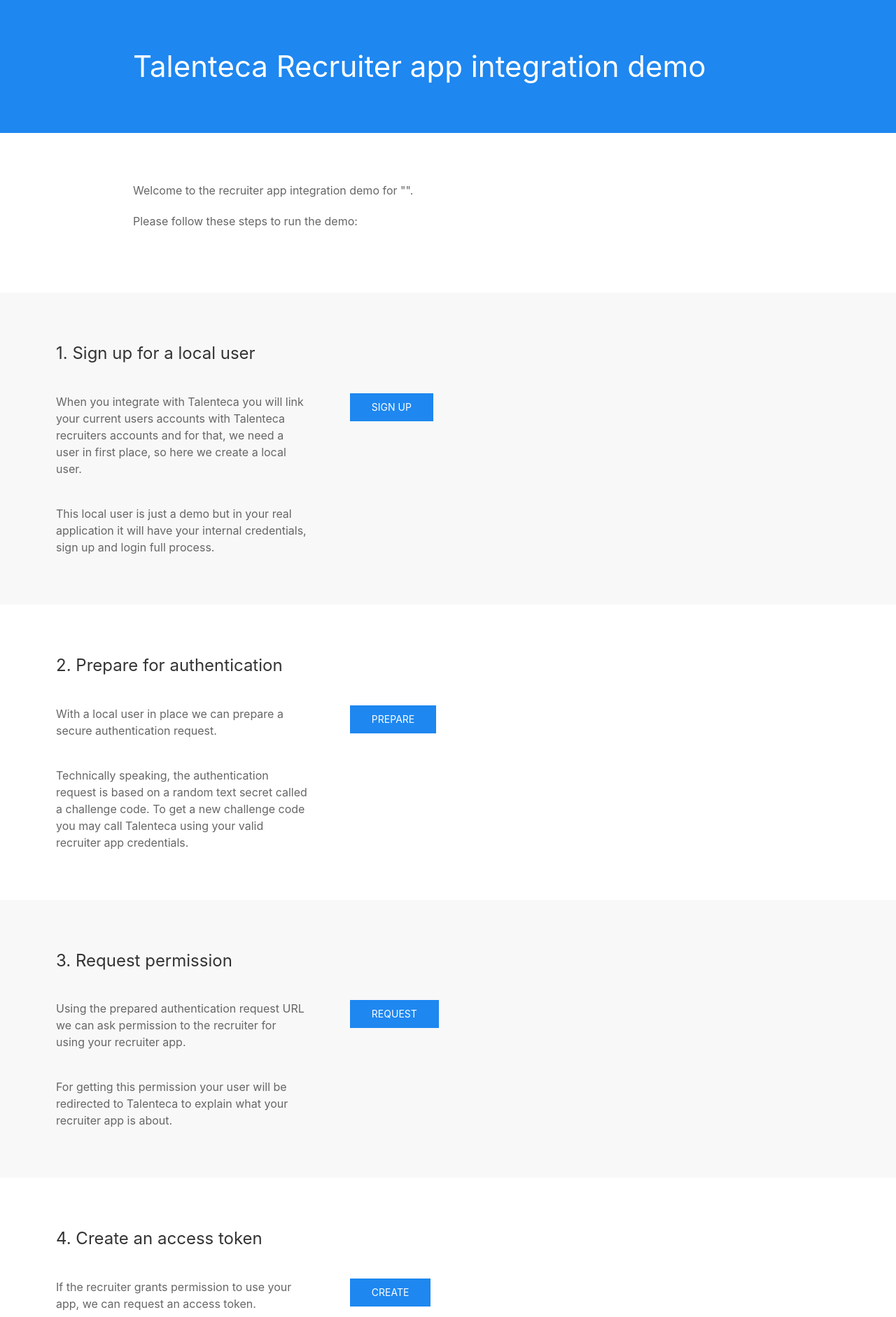
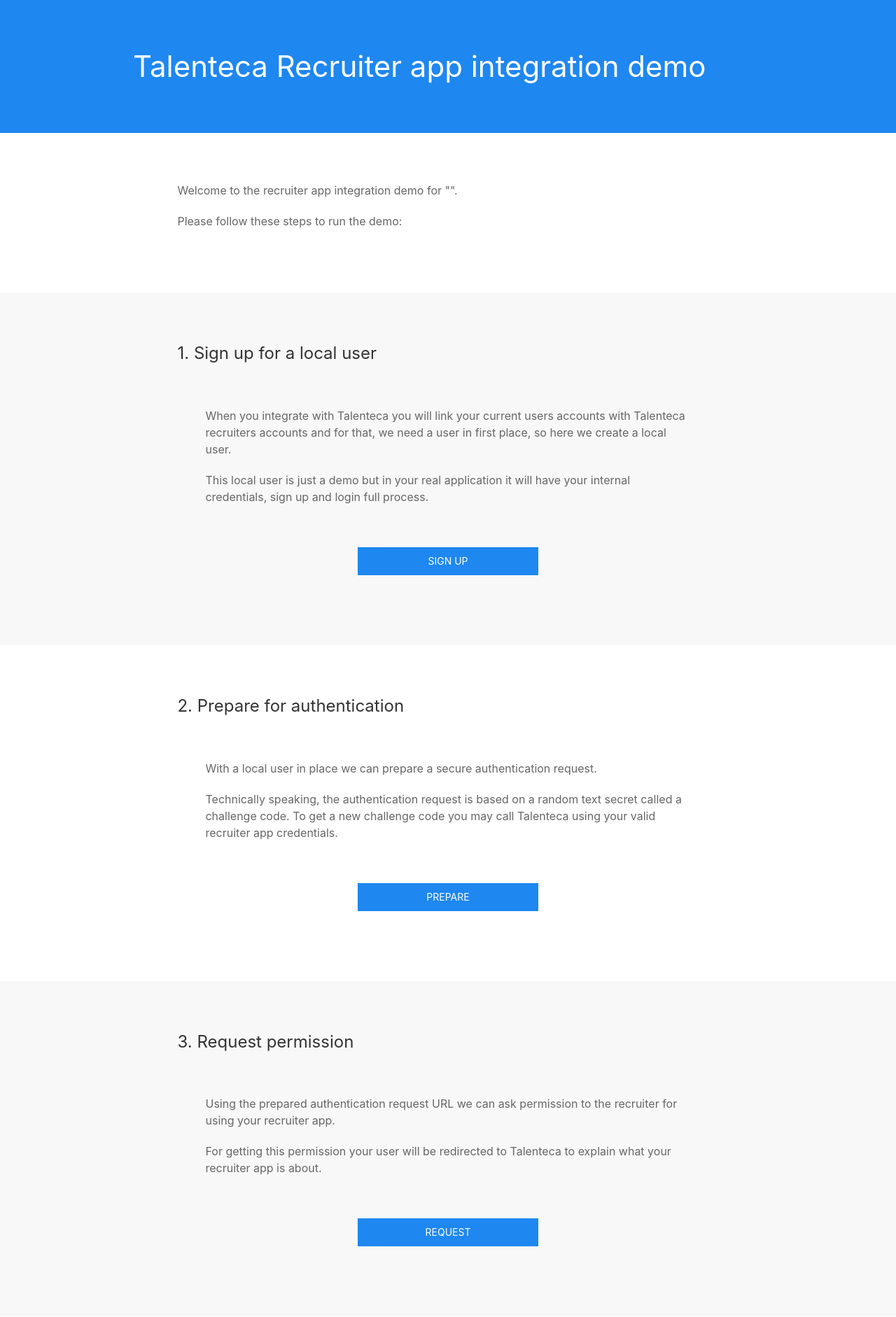
Before and after one commit to talenteca/tk-recruiter-app-sample-php, a PHP site: template layout/views/demo.php in a window 1280 px wide. Shown: the top 1882 px of the page at 70% size. Run offline with PHP 8.4, Linux system fonts and the light colour scheme; the template is opened without the code that fills it, so the values that code supplies are empty; some libraries are stand-ins or nearby versions.

Commit message:
Reorganizing layout

```diff
--- a/layout/views/demo.php
+++ b/layout/views/demo.php
@@ -4,7 +4,7 @@
   </div>
 </div>
 <div class="uk-section uk-section-default">
-  <div class="uk-container uk-container-small">
+  <div class="uk-container uk-width-2-3 uk-container-small">
     <div>
       <p class="uk-text-default">
         Welcome to the recruiter app integration demo for "<?= $recruiter_app_info->app_name ?>".
@@ -18,82 +18,82 @@
   </div>
 </div>
 <div class="uk-section uk-section-muted">
-    <div class="uk-container uk-align-right">
+  <div class="uk-container uk-width-2-3 uk-align-center">
     <h3 id="demo-1">1. Sign up for a local user</h3>
-        <div class="uk-grid-match uk-child-width-1-3@m" uk-grid>
-          <div class="uk-margin-top">
+    <div>
+      <div class="uk-padding">
         <p>When you integrate with Talenteca you will link your current users accounts with Talenteca recruiters accounts and for that, we need a user in first place, so here we create a local user.</p>
         <p>This local user is just a demo but in your real application it will have your internal credentials, sign up and login full process.</p>
       </div>
       <div>
-                <p class="uk-margin-top uk-margin-left"><a class="uk-button uk-button-primary" href="/?action=demo-signup">Sign up</a></p>
+        <a class="uk-button uk-width-1-3@m uk-button-primary uk-align-center" href="/?action=demo-signup">Sign up</a>
       </div>
     </div>
   </div>
 </div>
 <div class="uk-section uk-section-default">
-    <div class="uk-container uk-align-right">
+  <div class="uk-container uk-width-2-3 uk-align-center">
     <h3 id="demo-2">2. Prepare for authentication</h3>
-        <div class="uk-grid-match uk-child-width-1-3@m" uk-grid>
-          <div class="uk-margin-top">
+    <div>
+      <div class="uk-padding">
         <p>With a local user in place we can prepare a secure authentication request.</p>
         <p>Technically speaking, the authentication request is based on a random text secret called a challenge code. To get a new challenge code you may call Talenteca using your valid recruiter app credentials.</p>
       </div>
       <div>
-                <p class="uk-margin-top uk-margin-left"><a class="uk-button uk-button-primary" href="/?action=demo-prepare-auth">Prepare</a></p>
+        <a class="uk-button uk-width-1-3@m uk-button-primary uk-align-center" href="/?action=demo-prepare-auth">Prepare</a>
       </div>
     </div>
   </div>
 </div>
 <div class="uk-section uk-section-muted">
-    <div class="uk-container uk-align-right">
+  <div class="uk-container uk-width-2-3 uk-align-center">
     <h3 id="demo-3">3. Request permission</h3>
-        <div class="uk-grid-match uk-child-width-1-3@m" uk-grid>
-          <div class="uk-margin-top">
+    <div>
+      <div class="uk-padding">
         <p>Using the prepared authentication request URL we can ask permission to the recruiter for using your recruiter app.</p>
-                <p>For getting this permission your user will be redirected to Talenteca to explain what your recruiter app is about.
+        <p>For getting this permission your user will be redirected to Talenteca to explain what your recruiter app is about.</p>
       </div>
       <div>
-                <p class="uk-margin-top uk-margin-left"><a class="uk-button uk-button-primary" href="/?action=demo-request-permission">Request</a></p>
+        <a class="uk-button uk-width-1-3@m uk-button-primary uk-align-center" href="/?action=demo-request-permission">Request</a>
       </div>
     </div>
   </div>
 </div>
 <div class="uk-section uk-section-default">
-    <div class="uk-container uk-align-right">
+  <div class="uk-container uk-width-2-3 uk-align-center">
     <h3 id="demo-4">4. Create an access token</h3>
-        <div class="uk-grid-match uk-child-width-1-3@m" uk-grid>
-            <div class="uk-margin-top">
+    <div>
+      <div class="uk-padding">
         <p>If the recruiter grants permission to use your app, we can request an access token.</p>
         <p>The access token is the most sensible part of the integration so it should be carefully linked to your internal user account in encrypted form and stored securely.
       </div>
       <div>
-              <p class="uk-margin-top uk-margin-left"><a class="uk-button uk-button-primary" href="/?action=demo-create-access-token">Create</a></p>
+        <a class="uk-button uk-width-1-3@m uk-button-primary uk-align-center" href="/?action=demo-create-access-token">Create</a>
       </div>
     </div>
   </div>
 </div>
 <div class="uk-section uk-section-muted">
-    <div class="uk-container uk-align-right">
+  <div class="uk-container uk-width-2-3 uk-align-center">
     <h3 id="demo-5">5. Load job ads list</h3>
-        <div class="uk-grid-match uk-child-width-1-3@m" uk-grid>
-            <div class="uk-margin-top">
+    <div>
+      <div class="uk-padding">
         <p>Using the secured access token we can try to list the recruiter job ads.</p>
         <p>If you have even further valid permissions you may create new job ads, deactivate job ads, republish job ads and a lot other actions in behalf of your users.</p>
       </div>
       <div>
-            <p class="uk-margin-top uk-margin-left"><a class="uk-button uk-button-primary" href="/?action=demo-list-job-ads">Load</a></p>
+        <a class="uk-button uk-width-1-3@m uk-button-primary uk-align-center" href="/?action=demo-list-job-ads">Load</a>
       </div>
     </div>
   </div>
 </div>
-<div class="uk-section uk-section-muted">
-  <div class="uk-container uk-container-small">
-    <p>
-      <a class="uk-button uk-button-primary uk-align-right" href="/?action=restart">Restart demo</a>
-    </p>
-    <p>
-      Find more information at the <a href="https://dev.talenteca.com/api/doc/">Talenteca API Doc</a>
-    </p>
+<div class="uk-section uk-section-secondary">
+  <div class="uk-container uk-flex uk-flex-center">
+    <div class="uk-flex-wrap uk-margin-right uk-width-1-1@s uk-width-auto@m">
+      <span><a class="uk-button uk-button-small uk-button-default" href="/?action=restart">Restart demo</a></span>
+    </div>
+    <div class="uk-flex-wrap uk-margin-left uk-text-small uk-margin-auto-vertical">
+      <span>Find more information at the <a href="https://dev.talenteca.com/api/doc/">Talenteca API Doc</a></span>
     </div>
   </div>
+</div>
```
Also changed, not shown: layout/views/demo-create-access-token.php (+8 -5 lines), layout/views/demo-list-job-ads.php (+8 -5 lines), layout/views/demo-prepare-auth.php (+8 -5 lines), layout/views/demo-request-permission.php (+8 -5 lines), layout/views/demo-signup.php (+8 -8 lines), layout/views/job-ads-list.php (+8 -5 lines), layout/views/start.php (+7 -5 lines). Lines whose indentation alone changed are shown as unchanged.
